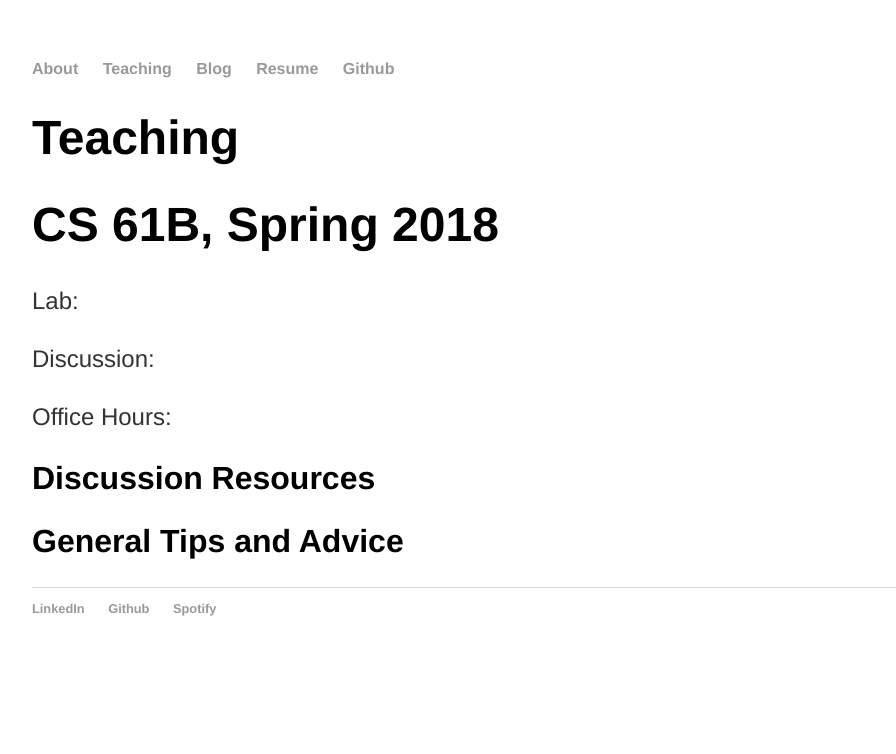
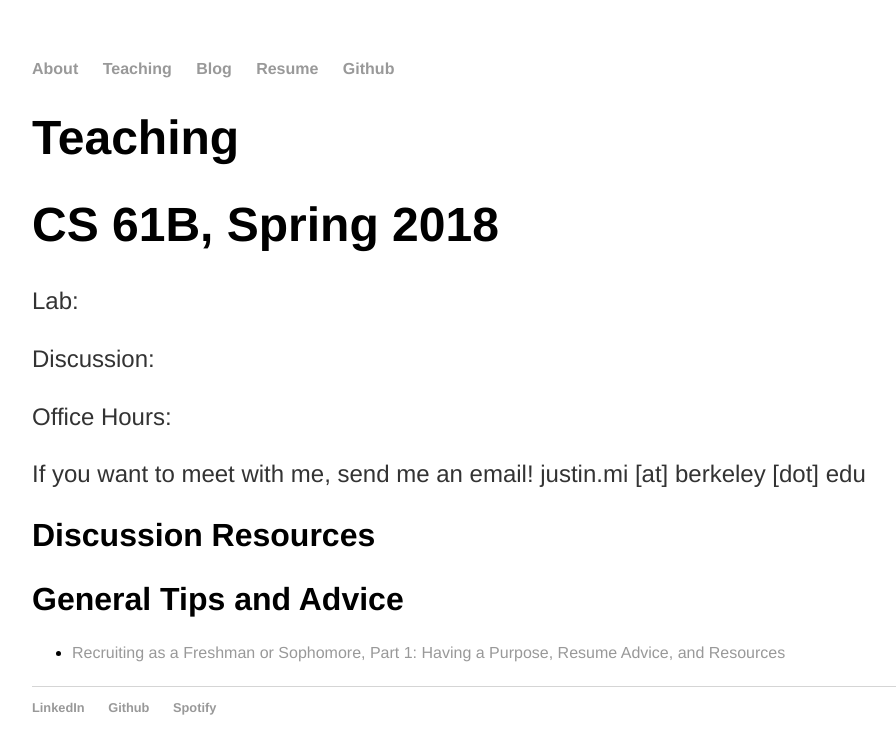
Before and after one commit to JustinMi/JustinMi.github.io, a Jekyll site: the page built from teaching/index.html, in a window 1280 px wide. Shown: the top 754 px of the page, without its empty margins (160-1056 px from the left). Built offline with Jekyll 4.4.1, drawn with Linux system fonts in a browser that asks for light colours; nearby versions of some CDN libraries.

Commit message:
edit post

```diff
--- a/teaching/index.html
+++ b/teaching/index.html
@@ -15,10 +15,18 @@ title: Teaching
     <p>
       Office Hours:
     </p>
+    <p>
+      If you want to meet with me, send me an email! justin.mi [at] berkeley [dot] edu
+    </p>
 
     <h2>Discussion Resources</h2>
 
     <h2>General Tips and Advice</h2>
+      <p>
+        <ul>
+          <li><a href="{{ site.baseurl }}/blog/2017/12/20/recruiting-tips-for-freshmen-and-sophomores-getting-started">Recruiting as a Freshman or Sophomore, Part 1: Having a Purpose, Resume Advice, and Resources</a></li>
+        </ul>
+      </p>
 
 
 </div><!-- /.blurb -->
```
